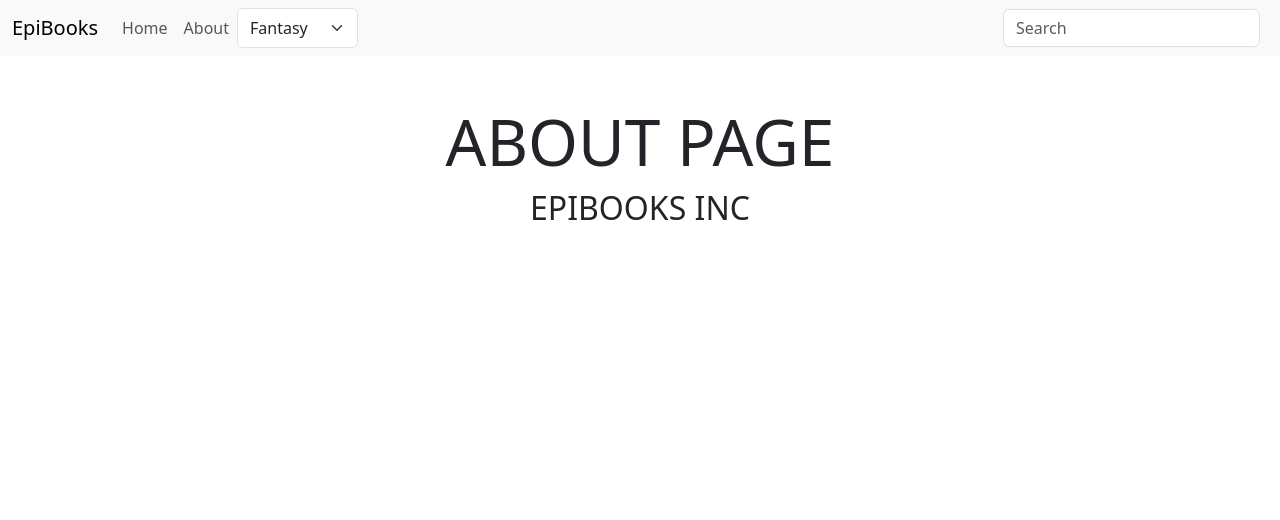
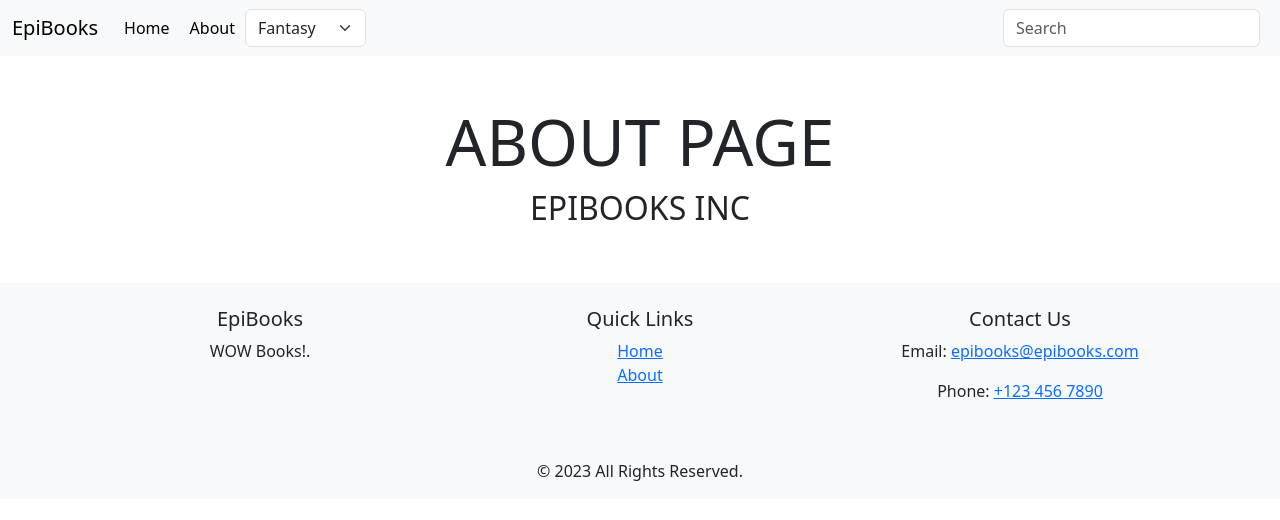
Before and after one commit to ApoDarkMatter/Epibooks, a React (Create React App) app: page /about in a window 1280 px wide. Shown: the top 520 px of the page. Built offline with nearby package versions, Linux system fonts and the light colour scheme.

Commit message:
fixed state share through routing pages

```diff
--- /dev/null
+++ b/src/Layouts/MainLayout.jsx
@@ -0,0 +1,18 @@
+import React from 'react'
+import MyFooter from "../components/MyFooter/MyFooter"
+import NavBar from "../components/NavBar/NavBar"
+import { navLinks } from "../data/myNavBarLinks"
+import { footerLinks } from "../data/myFooterLinks"
+
+
+function MainLayout({children}) {
+  return (
+    <>
+      <NavBar links={navLinks}/>
+        {children}
+      <MyFooter links={footerLinks}/>
+    </>
+  )
+}
+
+export default MainLayout
--- a/src/components/BookCard/BookCard.jsx
+++ b/src/components/BookCard/BookCard.jsx
@@ -4,6 +4,7 @@ import Card from 'react-bootstrap/Card';
 import './BookCard.css'
 import { useDispatch } from 'react-redux';
 import { setCurrentAsin } from '../../reducers/booksList';
+import { Link } from 'react-router-dom';
 
 function BookCard({bookDetails,sel}) {
 
@@ -30,7 +31,7 @@ function BookCard({bookDetails,sel}) {
             {bookDetails.category} - {bookDetails.asin}
           </Card.Text>
         </Card.Body>
-        <Button variant="primary" href={`./bookdetails/${bookDetails.asin}`} style={{ marginBottom: '10px' }}>Book Details</Button>
+        <Link to={`./bookdetails/${bookDetails.asin}`}><Button variant="primary" style={{ marginBottom: '10px' }}>Book Details</Button></Link>
       </Card>
     )
   } else {
@@ -43,7 +44,7 @@ function BookCard({bookDetails,sel}) {
             {bookDetails.category} - {bookDetails.asin}
           </Card.Text>
         </Card.Body>
-        <Button variant="primary" href={`./bookdetails/${bookDetails.asin}`} style={{ marginBottom: '10px' }}>Book Details</Button>
+        <Link to={`./bookdetails/${bookDetails.asin}`}><Button variant="primary" style={{ marginBottom: '10px' }}>Book Details</Button></Link>
       </Card>
     )
   }
--- a/src/components/MyFooter/MyFooter.jsx
+++ b/src/components/MyFooter/MyFooter.jsx
@@ -1,6 +1,7 @@
 import { nanoid } from 'nanoid'
 import React from 'react'
 import {Container, Row, Col} from 'react-bootstrap'
+import { Link } from 'react-router-dom'
 
 const MyFooter = ({links}) => {
   return (
@@ -15,7 +16,7 @@ const MyFooter = ({links}) => {
                     <h5>Quick Links</h5>
                     <ul className="list-unstyled">
                         {links.map(link => (
-                            <a key={nanoid()} href={link.href}><li>{link.name}</li></a>
+                            <Link to={link.href} key={nanoid()}><li>{link.name}</li></Link>
                         ))}
                     </ul>
                     </Col>
--- /dev/null
+++ b/src/components/NavBar/NavBar.css
@@ -0,0 +1,9 @@
+.NavBarLink {
+    text-decoration: none;
+    color: black;
+    display: flex;
+    justify-content: center;
+    align-items: center;
+    padding-left: 10px;
+    padding-right: 10px;
+}
--- a/src/components/NavBar/NavBar.jsx
+++ b/src/components/NavBar/NavBar.jsx
@@ -6,7 +6,8 @@ import Nav from 'react-bootstrap/Nav';
 import Navbar from 'react-bootstrap/Navbar';
 import { useDispatch, useSelector } from "react-redux";
 import { searchData, setCurrentAsin, setSelected } from "../../reducers/booksList";
-import { useNavigate } from 'react-router-dom';
+import { Link, useNavigate } from 'react-router-dom';
+import './NavBar.css'
 
 function NavBar({links}) {
 
@@ -54,7 +55,7 @@ function NavBar({links}) {
         >
             <Nav className="me-auto">
                         {links.map(link => (
-                            <Nav.Link key={nanoid()} href={link.href}>{link.name}</Nav.Link>
+                            <Link to={link.href} key={nanoid()} className="NavBarLink">{link.name}</Link>
                         ))}
             </Nav>
 
--- a/src/pages/About.js
+++ b/src/pages/About.js
@@ -1,11 +1,10 @@
 import React from 'react'
-import NavBar from "../components/NavBar/NavBar";
-import { navLinks } from "../data/myNavBarLinks"
+import MainLayout from '../Layouts/MainLayout';
 
 export default function About() {
   return (
     <>
-        <NavBar links={navLinks}/>
+        <MainLayout>
           <div className="container">
             <div className="row">
                 <div className="col-10 mx-auto text-center text-title text-uppercase pt-5">
@@ -14,6 +13,7 @@ export default function About() {
                 </div>
             </div>
           </div>
+        </MainLayout>
     </>
 
 
--- a/src/pages/BookDetails.js
+++ b/src/pages/BookDetails.js
@@ -1,8 +1,4 @@
 import React, { useEffect, useState } from "react";
-import NavBar from "../components/NavBar/NavBar";
-import MyFooter from '../components/MyFooter/MyFooter'
-import { navLinks } from "../data/myNavBarLinks"
-import { footerLinks } from "../data/myFooterLinks"
 import { useParams } from "react-router-dom";
 import { useDispatch, useSelector } from "react-redux";
 import { searchDataByAsin } from "../reducers/booksList";
@@ -10,6 +6,7 @@ import { nanoid } from "@reduxjs/toolkit";
 import { Row } from "react-bootstrap";
 import BookCardPriceButton from "../components/BookCardPriceButton/BookCardPriceButton";
 import { InfinitySpin } from "react-loader-spinner";
+import MainLayout from "../Layouts/MainLayout";
 
 
 const BookDetails = () => {
@@ -34,26 +31,25 @@ const BookDetails = () => {
   if(loading) {
     return (
       <>
-        <NavBar links={navLinks}/>
+        <MainLayout>
           <Row className="h-100">
               <InfinitySpin
                 width='200'
                 color="#000"
               />
           </Row>
-        <MyFooter links={footerLinks} />
+        </MainLayout>
       </>
     )
 
   } else {
     return (
       <>
-          <NavBar links={navLinks}/>
-          <Row className="justify-content-md-center">
-            <BookCardPriceButton key={nanoid()} bookDetails={searchResById} />
-          </Row>
-
-          <MyFooter links={footerLinks} />
+          <MainLayout>
+            <Row className="justify-content-md-center">
+              <BookCardPriceButton key={nanoid()} bookDetails={searchResById} />
+            </Row>
+          </MainLayout>
       </>
     );
   }
--- a/src/pages/HomePage.js
+++ b/src/pages/HomePage.js
@@ -1,17 +1,14 @@
 import React from "react";
 import { Books } from "../components/LatestRelease/LatestRelease";
-import NavBar from "../components/NavBar/NavBar";
-import MyFooter from '../components/MyFooter/MyFooter'
-import { navLinks } from "../data/myNavBarLinks"
-import { footerLinks } from "../data/myFooterLinks"
+import MainLayout from "../Layouts/MainLayout";
 
 const HomePage = () => {
 
   return (
     <>
-        <NavBar links={navLinks}/>
-        <Books />
-        <MyFooter links={footerLinks} />
+        <MainLayout>
+          <Books />
+        </MainLayout>
     </>
   );
 };
--- a/src/pages/NotFound.js
+++ b/src/pages/NotFound.js
@@ -1,11 +1,10 @@
 import React from 'react'
-import NavBar from "../components/NavBar/NavBar";
-import { navLinks } from "../data/myNavBarLinks"
+import MainLayout from '../Layouts/MainLayout';
 
 export default function NotFound() {
   return (
     <>
-        <NavBar links={navLinks}/>
+        <MainLayout>
           <div className="container">
             <div className="row">
                 <div className="col-10 mx-auto text-center text-title text-uppercase pt-5">
@@ -15,6 +14,7 @@ export default function NotFound() {
                 </div>
             </div>
           </div>
+        </MainLayout>
     </>
 
 
```
Lines whose indentation alone changed are shown as unchanged.
